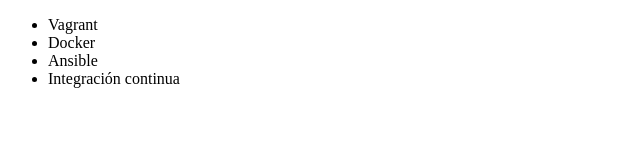
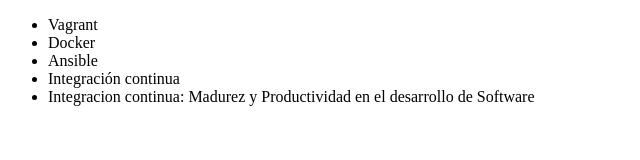
Before and after one commit to MariaXMora/alura-git, a plain HTML site: page index.html in a window 1280 px wide. Shown: the whole page, without its empty margins (0-640 px from the left). Drawn offline with Linux system fonts and the light colour scheme.

Commit message:
modificando el titulo

```diff
--- a/index.html
+++ b/index.html
@@ -2,7 +2,7 @@
 <html lang = "en">
 <head>
      <meta charset = "UTF-8">
-     <title> Cursos de Alura </title>
+     <title> Cursos de DEvOps de Alura </title>
 </head>
 <body>
      <ul>
@@ -10,6 +10,7 @@
          <li> Docker </li>
          <li> Ansible </li>
          <li> Integración continua </li>
+         <li>Integracion continua: Madurez y Productividad en el desarrollo de Software</li>
      </ul>
 </body>
 </html>
```
